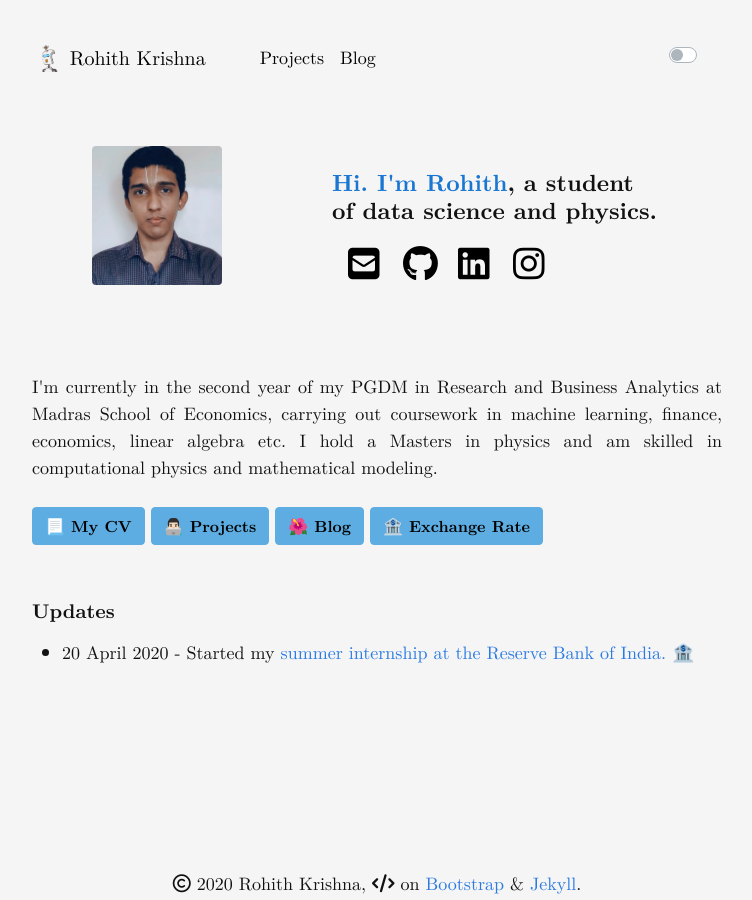
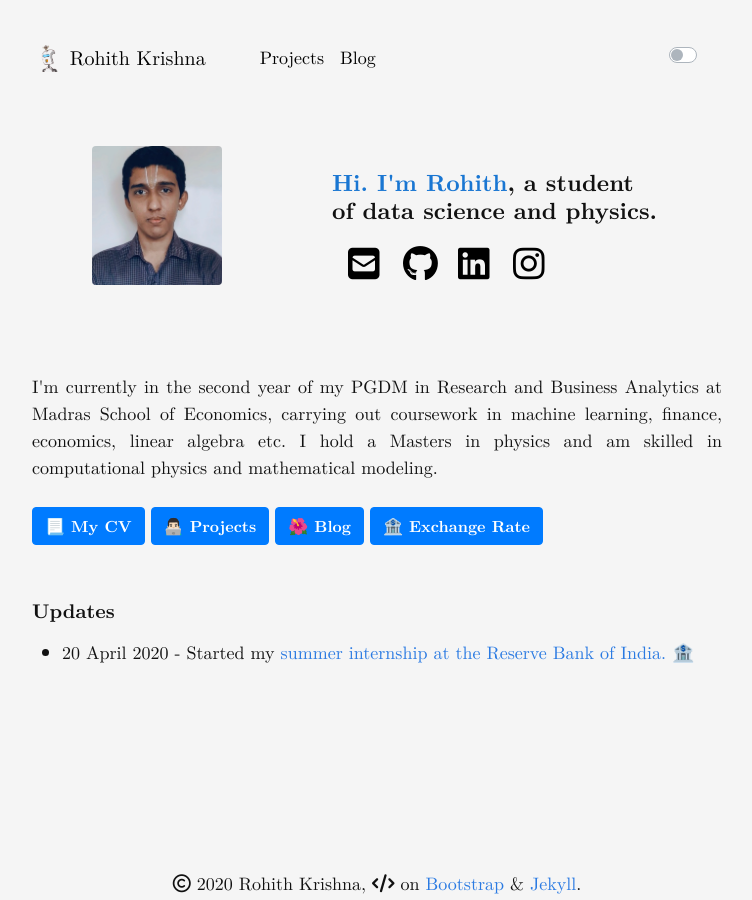
Before and after one commit to rohithmay/rohithmay.github.io, a Jekyll site: the page built from index.md, in a window 1280 px wide. Shown: the whole page, without its empty margins (263-1015 px from the left). Built offline with Jekyll 4.4.1, drawn with Linux system fonts in a browser that asks for light colours; nearby versions of some CDN libraries; a style sheet for code colours, icons or effects is not loaded.

Commit message:
Update _base.scss

```diff
--- a/_sass/_base.scss
+++ b/_sass/_base.scss
@@ -122,11 +122,11 @@ tr, td{
 
 // custom colors for primary buttons
 
-.btn-primary{
-    background-color: $button-color-light;
-    border-color: $button-color-light;
-    color: black;
-}
+// .btn-primary{
+//     background-color: $button-color-light;
+//     border-color: $button-color-light;
+//     color: black;
+// }
 
 .note {
   background: #f8f8f8;
```
